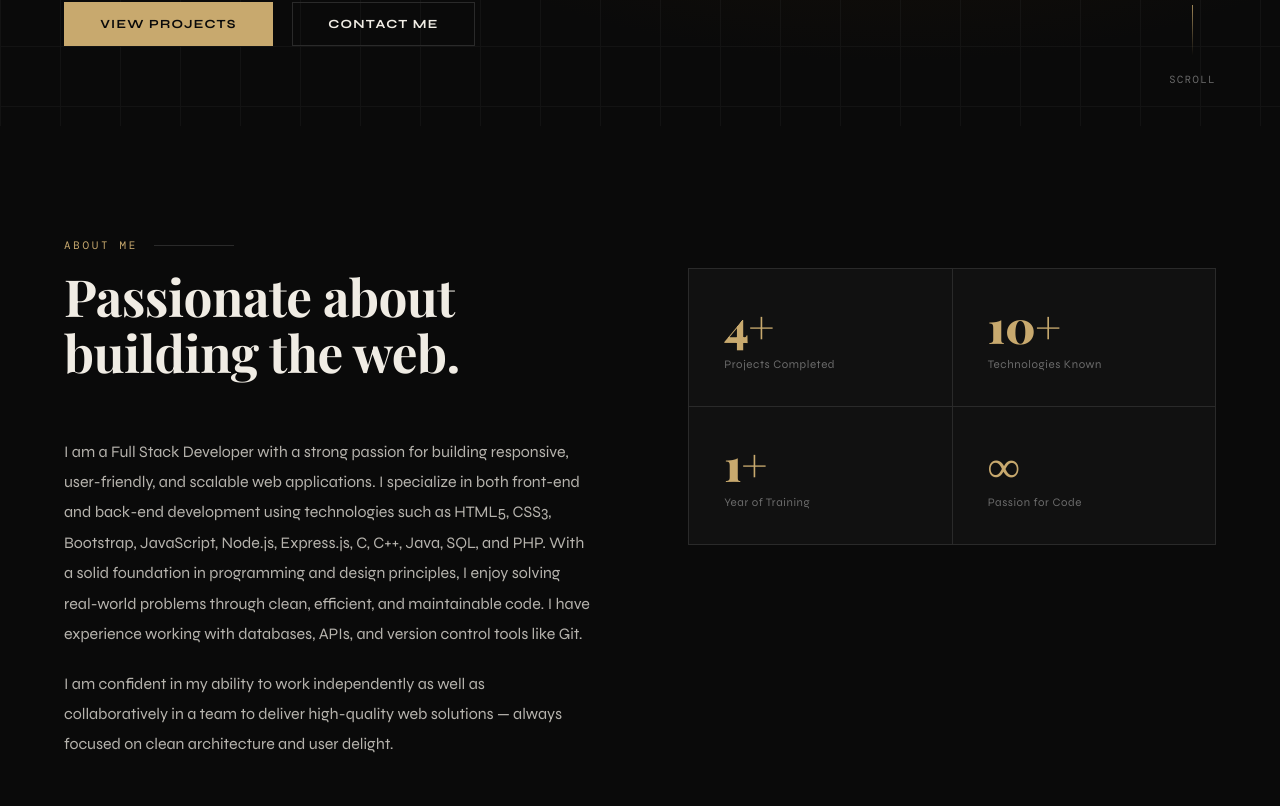
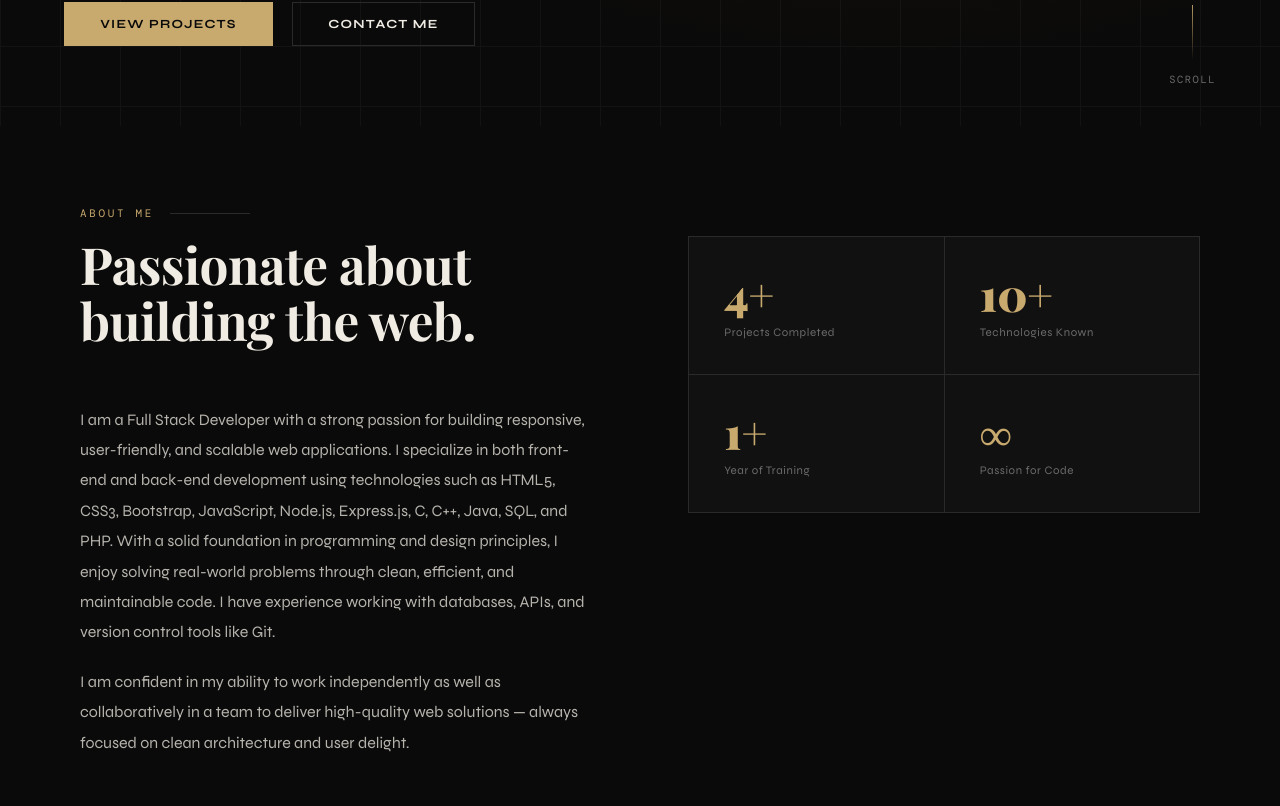
Before and after one commit to GirjeshSharma03/girjesh-portfolio, a React (Vite) app: page / in a window 1280 px wide. Shown: the part 674-1480 px from the top of the page. Built offline with nearby package versions, Linux system fonts and the light colour scheme; a web font is replaced by a local one.

Commit message:
section gap reduce

```diff
--- a/src/styles/global.css
+++ b/src/styles/global.css
@@ -59,7 +59,7 @@ body {
 
 /* Shared section styles */
 section {
-  padding: 7rem 4rem;
+  padding: 5rem 5rem;
   position: relative;
 }
 
```
